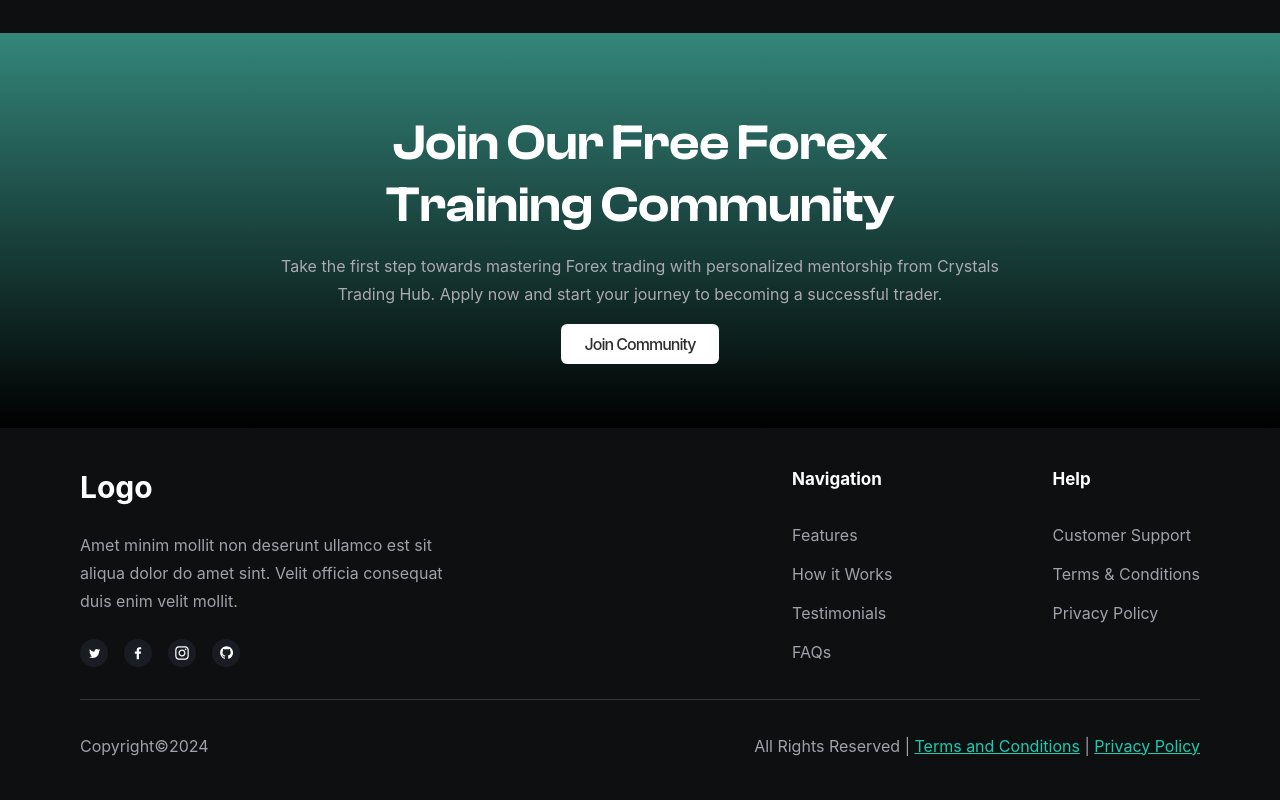
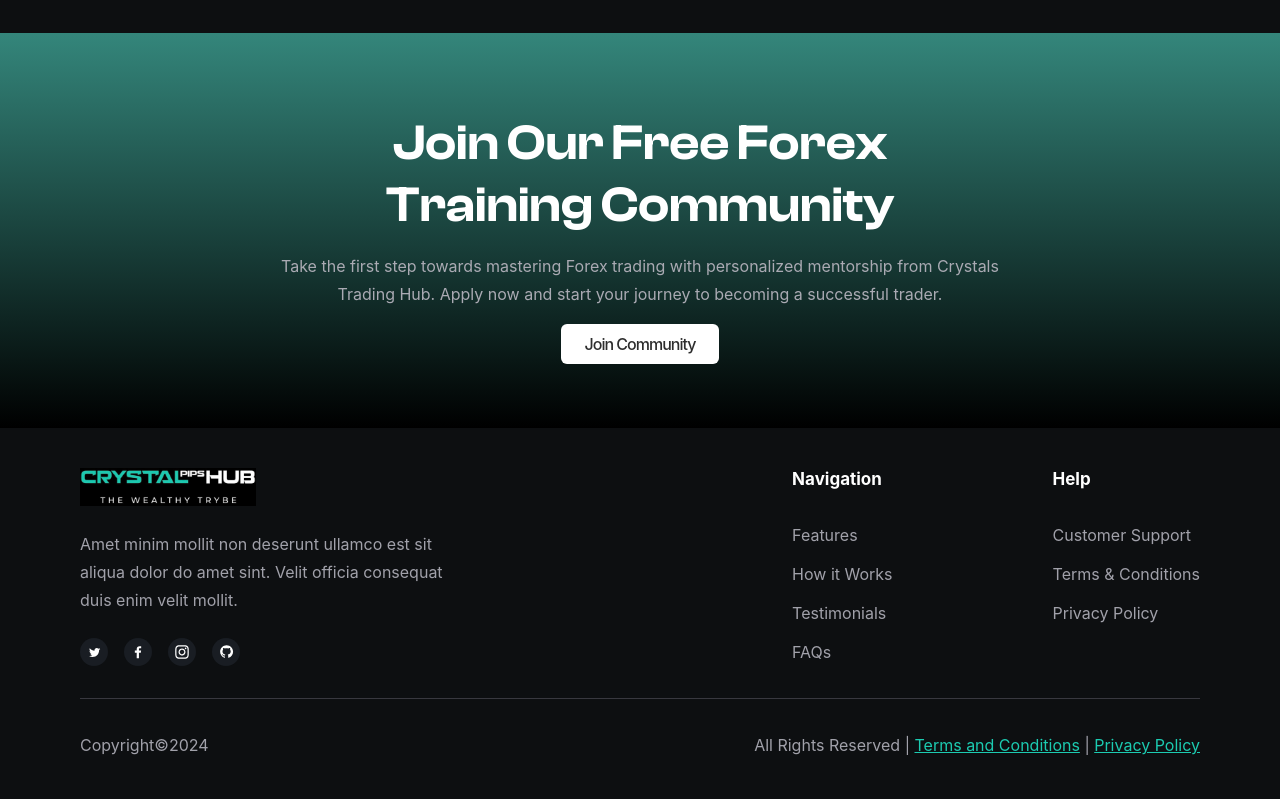
Before and after one commit to saviourpromise/Crystals, a React (Create React App) app: page /wttbot in a window 1280 px wide. Shown: the part 4220-5020 px from the top of the page. Built offline with nearby package versions, Linux system fonts and the light colour scheme.

Commit message:
added change

```diff
--- a/src/Components/Footer.jsx
+++ b/src/Components/Footer.jsx
@@ -3,6 +3,8 @@ import x from "../assets/xxx.svg";
 import facebook from "../assets/facebook.svg";
 import instagram from "../assets/instagram.svg";
 import github from "../assets/github.svg";
+import { Link } from "react-router-dom";
+import logo from "../assets/logoImage.jpeg";
 
 const Footer = () => {
     return (
@@ -11,7 +13,7 @@ const Footer = () => {
                 <div className="flex mx:flex-col mx:gap-8 mx-20 mx:mx-4 justify-between border-b-[#38383f] border-b pb-8">
                     <div className="flex flex-col gap-6 mx:justify-center mx:items-center">
                         <p className="text-white text-[30px] int font-bold leading-[38.28px]">
-                            Logo
+                        <Link to="/"><div className="w-44"><img src={logo} alt="" /></div></Link>
                         </p>
                         <p className="text-[#A1A1AA] mx:text-sm int mx:text-center text-base font-normal leading-7">
                             Amet minim mollit non deserunt ullamco est sit <br /> aliqua dolor
--- a/src/Components/Header.jsx
+++ b/src/Components/Header.jsx
@@ -15,7 +15,7 @@ const Header = () => {
             <header>
                 <div className="hidden mx:flex mx:px-8 mx:py-2 mx:justify-between">
                     <p className="text-white text-xl font-bold leading-7 mx:text-3xl">
-                    <Link to="/">Logo</Link>
+                    <Link to="/"><div className="w-44 pt-2"><img src={logo} alt="" /></div></Link>
                     </p>
                     {!menu ? (
                         <FaHamburger
--- a/src/Landing/Landing.jsx
+++ b/src/Landing/Landing.jsx
@@ -42,7 +42,7 @@ const Landing = () => {
                 <div className="flex mx:px-0 px-14 justify-between pb-10">
                     <img src={Bitcoin} alt="" className="bitcoin mx:w-24" />
                     <div className="my-auto">
-                        <button className="bg-[#1CCBB1] text-white int text-base font-medium leading-8 py-1 border px-10 mx:px-8 rounded-md hover:bg-[#256e62] hover:transition-all hover:text-[#ffffff]">
+                        <button className="bg-[#1CCBB1] text-white int text-base font-medium leading-8 py-1 px-10 mx:px-8 rounded-md hover:bg-[#256e62] hover:transition-all hover:text-[#ffffff]">
                             Get Started
                         </button>
                     </div>
@@ -103,7 +103,7 @@ const Landing = () => {
                         </div>
                     </div>
                     <div>
-                        <button className="bg-[#1CCBB1] int text-white text-base font-medium leading-8 py-1 border px-10 rounded-md hover:bg-[#256e62] hover:transition-all hover:text-[#ffffff]">
+                        <button className="bg-[#1CCBB1] int text-white text-base font-medium leading-8 py-1 px-10 rounded-md hover:bg-[#256e62] hover:transition-all hover:text-[#ffffff]">
                             Learn More
                         </button>
                     </div>
@@ -217,7 +217,7 @@ const Landing = () => {
                         </p>
                     </div>
                     <div className="mt-12 mx:mt-4">
-                        <button className="bg-[#1CCBB1] text-white int text-base font-medium leading-8 py-1 border px-10 rounded-md hover:bg-[#256e62] hover:transition-all hover:text-[#ffffff]">
+                        <button className="bg-[#1CCBB1] text-white int text-base font-medium leading-8 py-1 px-10 rounded-md hover:bg-[#256e62] hover:transition-all hover:text-[#ffffff]">
                             Learn More
                         </button>
                     </div>
@@ -319,7 +319,7 @@ const Landing = () => {
                 </div>
 
                 <div className="flex justify-center items-center">
-                    <button className="bg-white text-[#081815] text-base int font-bold leading-8 py-1 border px-6 rounded-md hover:bg-black hover:transition-all hover:text-[#ffffff]">
+                    <button className="bg-white text-[#081815] text-base int font-bold leading-8 py-1 px-6 rounded-md hover:bg-black hover:transition-all hover:text-[#ffffff]">
                         See More videos
                     </button>
                 </div>
```
